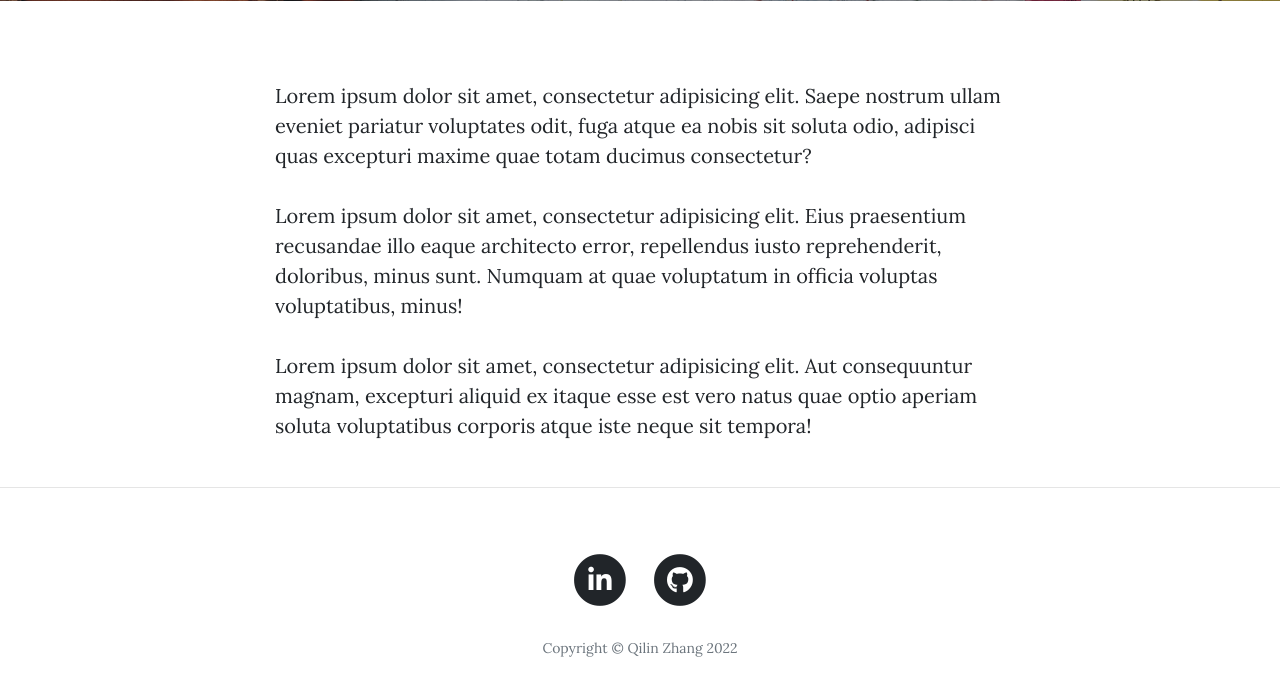
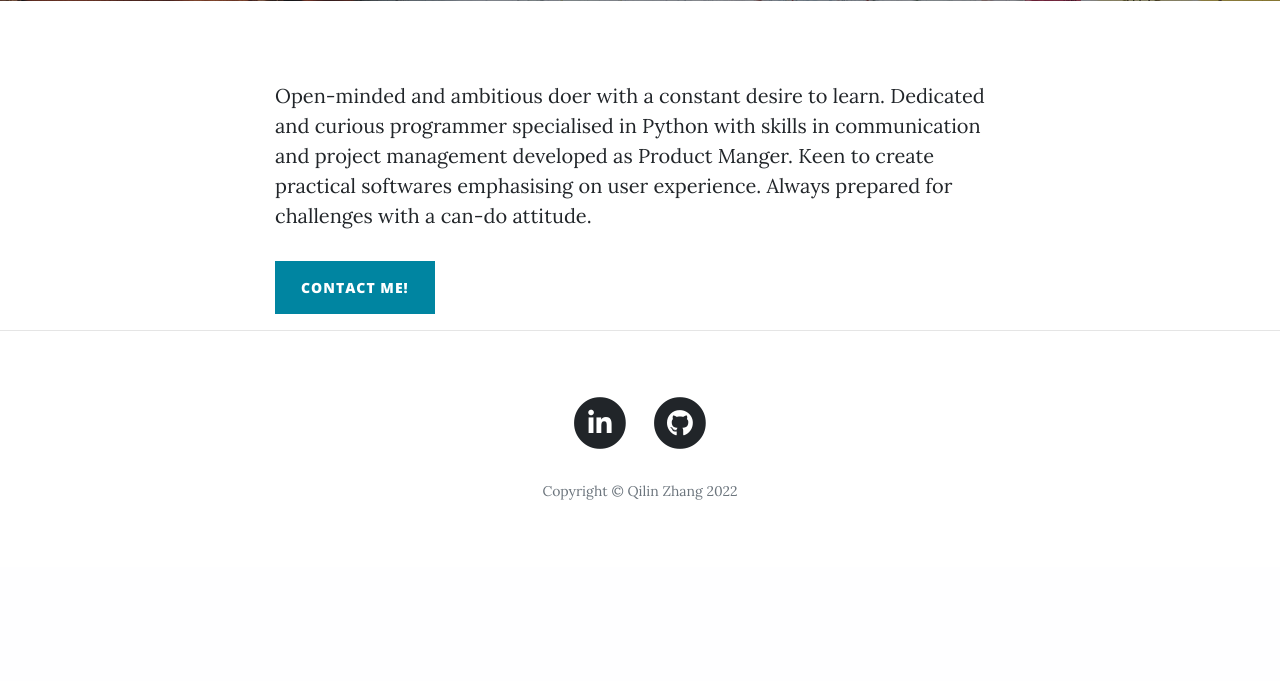
Before and after one commit to qilinz/chestnut-blog, a Flask app: page /about in a window 1280 px wide. Shown: the part 531-1212 px from the top of the page. After the commit the page ends 1031 px from the top, so only its background shows below. Run offline with Flask 2, Linux system fonts and the light colour scheme; some libraries are stand-ins or nearby versions.

Commit message:
Update about page

```diff
--- a/templates/about.html
+++ b/templates/about.html
@@ -19,9 +19,11 @@
   <div class="container">
     <div class="row">
       <div class="col-lg-8 col-md-10 mx-auto">
-        <p>Lorem ipsum dolor sit amet, consectetur adipisicing elit. Saepe nostrum ullam eveniet pariatur voluptates odit, fuga atque ea nobis sit soluta odio, adipisci quas excepturi maxime quae totam ducimus consectetur?</p>
-        <p>Lorem ipsum dolor sit amet, consectetur adipisicing elit. Eius praesentium recusandae illo eaque architecto error, repellendus iusto reprehenderit, doloribus, minus sunt. Numquam at quae voluptatum in officia voluptas voluptatibus, minus!</p>
-        <p>Lorem ipsum dolor sit amet, consectetur adipisicing elit. Aut consequuntur magnam, excepturi aliquid ex itaque esse est vero natus quae optio aperiam soluta voluptatibus corporis atque iste neque sit tempora!</p>
+        <p>Open-minded and ambitious doer with a constant desire to learn.
+          Dedicated and curious programmer specialised in Python with skills in communication and project management developed as Product Manger.
+          Keen to create practical softwares emphasising on user experience.
+          Always prepared for challenges with a can-do attitude.</p>
+        <a href="mailto:qilinz@protonmail.com" target="_blank" class="btn btn-primary">Contact me!</a>
       </div>
     </div>
   </div>
```
